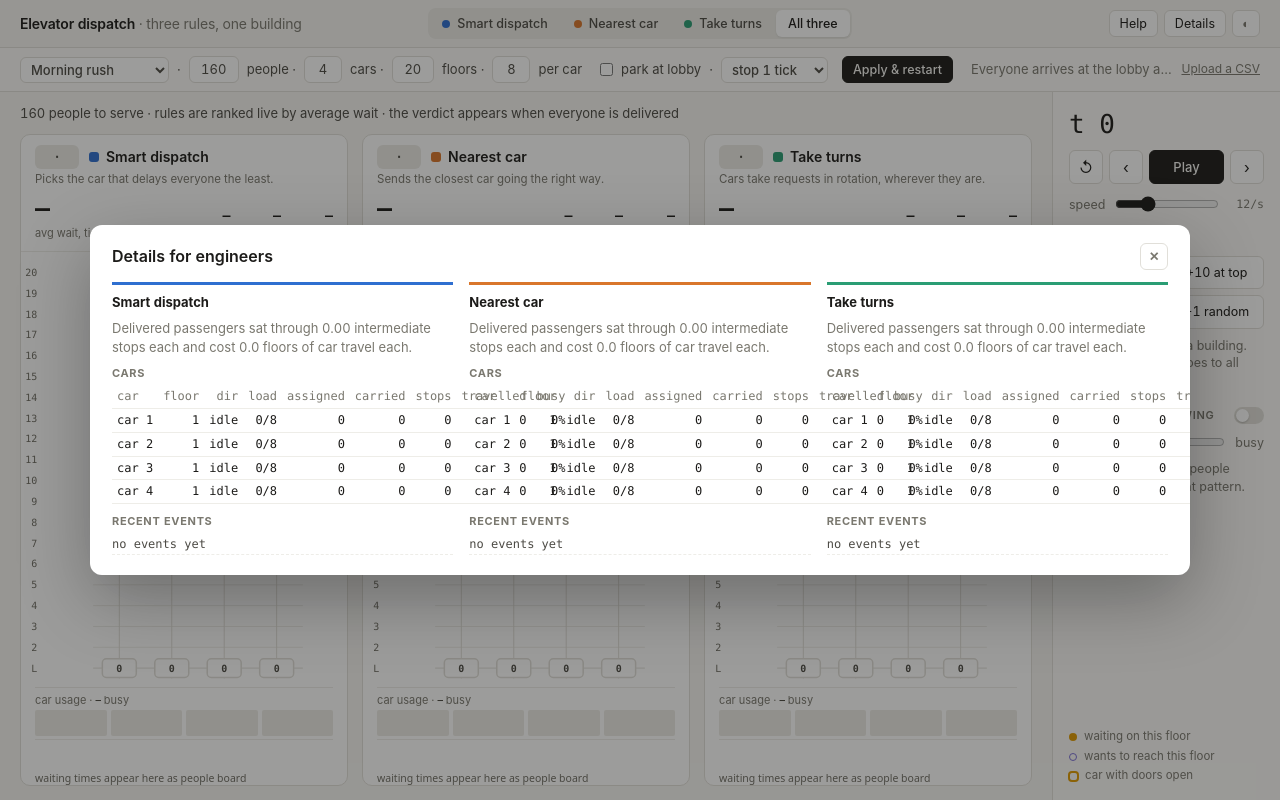
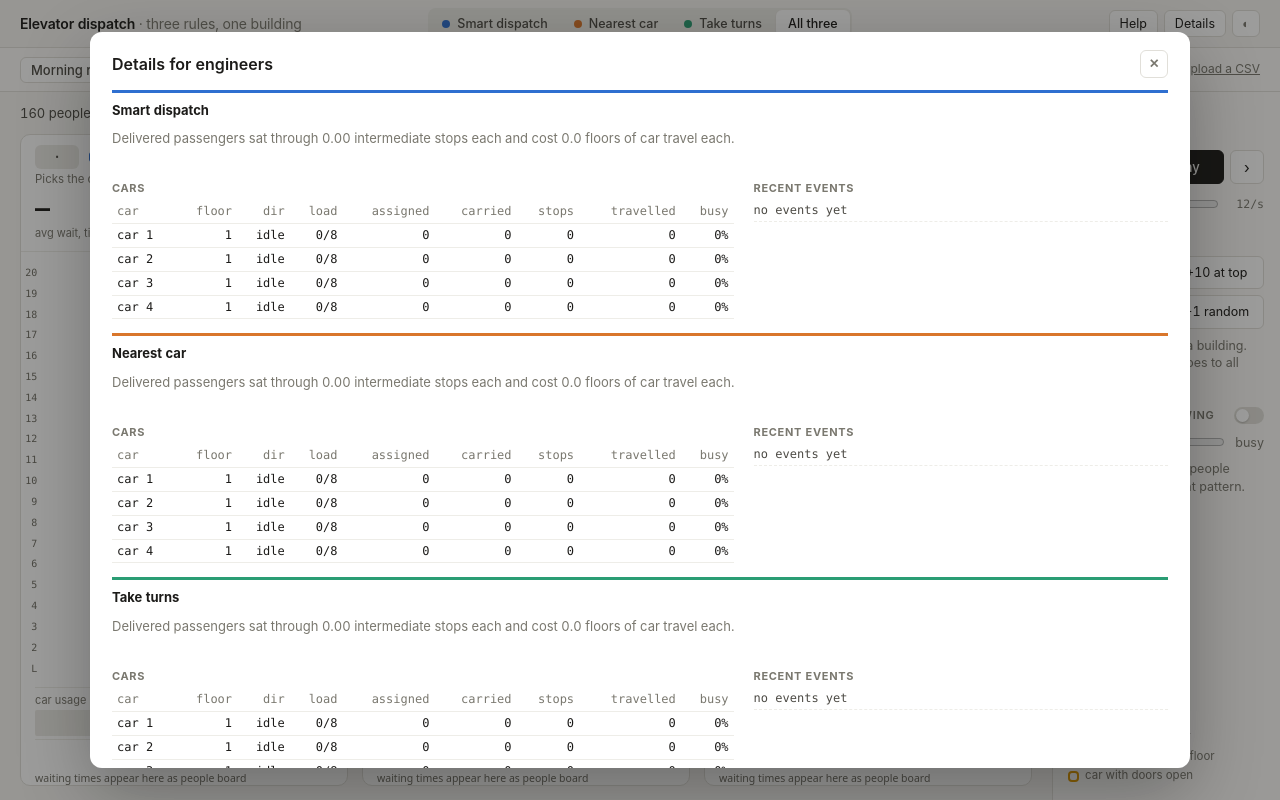
Before and after one commit to samuelgregorovic/elevator-dispatch-sim, a plain HTML site: page docs/viewer/index.html in a window 1280 px wide. Both pictures are taken after a click on the button "Details". Drawn offline with Linux system fonts and the light colour scheme.

Commit message:
fix(viewer): lay the Details view out as rows
Three columns overlapped at 1280 px; each rule is now a full-width row
with the cars table beside its recent events.

Co-authored-by: Claude <noreply@anthropic.com>

```diff
--- a/docs/viewer/index.html
+++ b/docs/viewer/index.html
@@ -131,15 +131,18 @@
   .help .rules b { display: block; color: var(--ink); margin-bottom: 2px; }
   .help .leg { display: grid; grid-template-columns: auto 1fr; gap: 6px 10px; align-items: center; font-size: 12.5px; color: var(--ink2); margin-top: 6px; }
   .help kbd { font-family: var(--mono); font-size: 11px; border: 1px solid var(--line); border-radius: 4px; padding: 0 5px; background: var(--soft); }
-  .details { display: grid; grid-template-columns: repeat(3, minmax(0, 1fr)); gap: 16px; }
-  .details section { min-width: 0; border-top: 3px solid var(--rc); padding-top: 8px; }
+  .details { display: grid; grid-template-columns: 1fr; gap: 14px; }
+  .details section { min-width: 0; border-top: 3px solid var(--rc); padding-top: 8px; display: grid; grid-template-columns: minmax(0, 3fr) minmax(0, 2fr); gap: 4px 20px; align-items: start; }
+  .details section > h3, .details section > .note { grid-column: 1 / -1; }
+  .details section .note { margin: 0 0 2px; }
+  .details .col { min-width: 0; }
   .details h3 { margin: 0 0 6px; font-size: 13px; }
   .details h4 { margin: 10px 0 4px; font-size: 11px; text-transform: uppercase; letter-spacing: .06em; color: var(--muted); }
   table { width: 100%; border-collapse: collapse; font-size: 12px; font-family: var(--mono); }
   th, td { text-align: right; padding: 3px 5px; border-bottom: 1px solid var(--line2); }
   th:first-child, td:first-child { text-align: left; white-space: nowrap; }
   th { color: var(--muted); font-weight: 500; font-family: inherit; }
-  ul.log { list-style: none; margin: 0; padding: 0; font-size: 12px; color: var(--ink2); font-family: var(--mono); max-height: 220px; overflow: auto; }
+  ul.log { list-style: none; margin: 0; padding: 0; font-size: 12px; color: var(--ink2); font-family: var(--mono); max-height: 150px; overflow: auto; }
   ul.log li { padding: 2px 0; border-bottom: 1px dashed var(--line2); white-space: nowrap; overflow: hidden; text-overflow: ellipsis; }
   .pop { position: fixed; z-index: 50; background: var(--panel); border: 1px solid var(--line); border-radius: 10px; padding: 10px 12px; box-shadow: 0 10px 30px rgba(0,0,0,.18); font-size: 12.5px; display: none; }
   .pop b { display: block; margin-bottom: 8px; }
@@ -503,7 +506,7 @@ function drawDetails() {
     const usage = carUsage(sim);
     const rows = sim.cars.map((c, i) => `<tr><td>car ${i + 1}</td><td>${c.floor}</td><td>${c.direction > 0 ? 'up' : c.direction < 0 ? 'down' : 'idle'}</td><td>${c.load}/${c.capacity}</td><td>${c.waiting.length}</td><td>${usage[i].carried}</td><td>${c.stopsMade}</td><td>${c.floorsTravelled}</td><td>${Math.round(100 * usage[i].busy_share)}%</td></tr>`).join('');
     const ef = efficiency(sim, usage);
-    return `<section style="--rc:var(${RULES[rule].color})"><h3>${RULES[rule].name}</h3><div class="note">Delivered passengers sat through ${ef.stops_per_trip.toFixed(2)} intermediate stops each and cost ${ef.floors_per_passenger.toFixed(1)} floors of car travel each.</div><h4>Cars</h4><table><thead><tr><th>car</th><th>floor</th><th>dir</th><th>load</th><th>assigned</th><th>carried</th><th>stops</th><th>travelled</th><th>busy</th></tr></thead><tbody>${rows}</tbody></table><h4>Recent events</h4><ul class="log">${ev.map(s => `<li>${s}</li>`).join('') || '<li>no events yet</li>'}</ul></section>`;
+    return `<section style="--rc:var(${RULES[rule].color})"><h3>${RULES[rule].name}</h3><div class="note">Delivered passengers sat through ${ef.stops_per_trip.toFixed(2)} intermediate stops each and cost ${ef.floors_per_passenger.toFixed(1)} floors of car travel each.</div><div class="col"><h4>Cars</h4><table><thead><tr><th>car</th><th>floor</th><th>dir</th><th>load</th><th>assigned</th><th>carried</th><th>stops</th><th>travelled</th><th>busy</th></tr></thead><tbody>${rows}</tbody></table></div><div class="col"><h4>Recent events</h4><ul class="log">${ev.map(s => `<li>${s}</li>`).join('') || '<li>no events yet</li>'}</ul></div></section>`;
   }).join('');
 }
 
```
